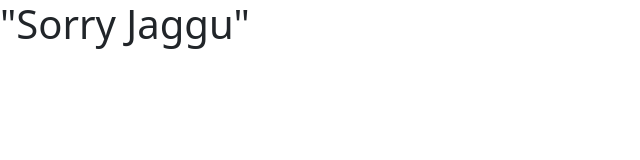
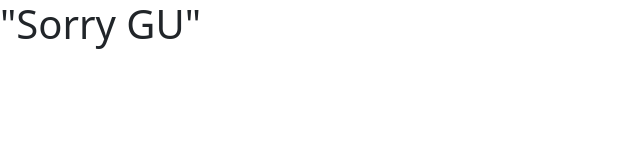
Before and after one commit to OmkarThapa/OmkarThapa.github.io, a website: page index.html in a window 1280 px wide. Shown: the whole page, without its empty margins (0-640 px from the left). Drawn offline with nearby package versions, Linux system fonts and the light colour scheme; a web font is replaced by a local one.

Commit message:
Update index.html

```diff
--- a/index.html
+++ b/index.html
@@ -13,7 +13,7 @@
     <link href="https://fonts.googleapis.com/css2?family=Poppins:wght@300;400;500;600;700;800;900&display=swap" rel="stylesheet">
 </head>
 <body>
-    <h1><div align = "centre"> "Sorry Jaggu" </div></h1>
+    <h1><div align = "centre"> "Sorry GU" </div></h1>
 <!-- ////////////////////////////////////////////////////////////////////////////////////////
                                START SECTION 1 - THE NAVBAR SECTION
 /////////////////////////////////////////////////////////////////////////////////////////////
```
